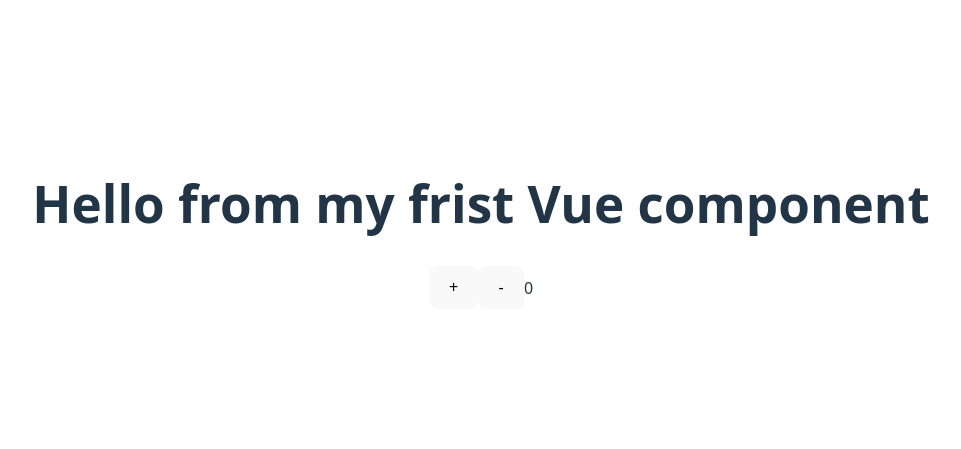
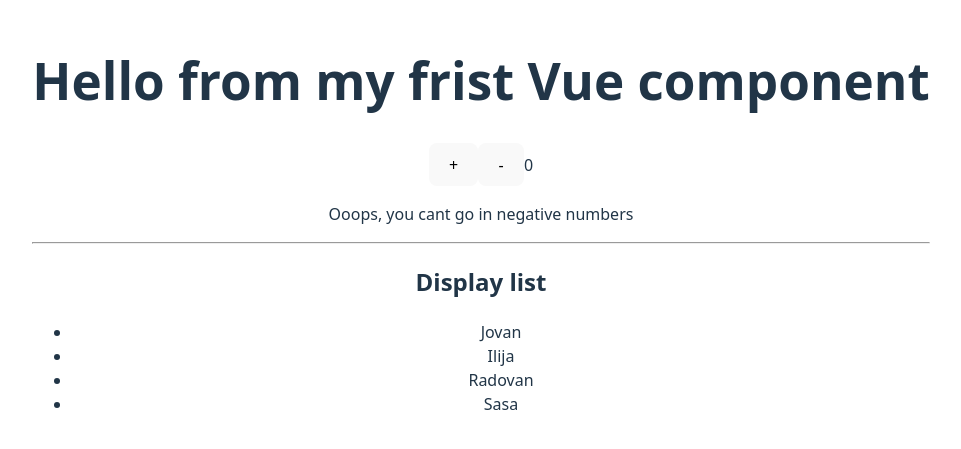
Before and after one commit to sasanedicbn/Vue-Frontend-Masters-workshop, a Vue app in the folder Vue-project/: page / in a window 1280 px wide. Shown: the part 175-624 px from the top of the page, without its empty margins (159-1120 px from the left). Built offline with nearby package versions, Linux system fonts and the light colour scheme.

Commit message:
Display characters in component

```diff
--- a/Vue-project/src/components/HelloWorld.vue
+++ b/Vue-project/src/components/HelloWorld.vue
@@ -13,7 +13,7 @@
       this.counter++
     },
     decreaseCounter(){
-      if(this.counter < 0) return
+      if(this.counter === 0) return
         this.counter--
     },
   }
@@ -26,5 +26,10 @@
   <button @click="decreaseCounter">-</button>
 
   <span>{{ counter }}</span>
-  <p v-if="counter < 0">{{ errorMessage }}</p>
+  <p v-if="counter === 0">{{ errorMessage }}</p>
+  <hr>
+  <h2>Display list</h2>
+  <ul>
+    <li v-for="(char, index) in characters" :key="index">{{ char }}</li>
+  </ul>
 </template>
```
